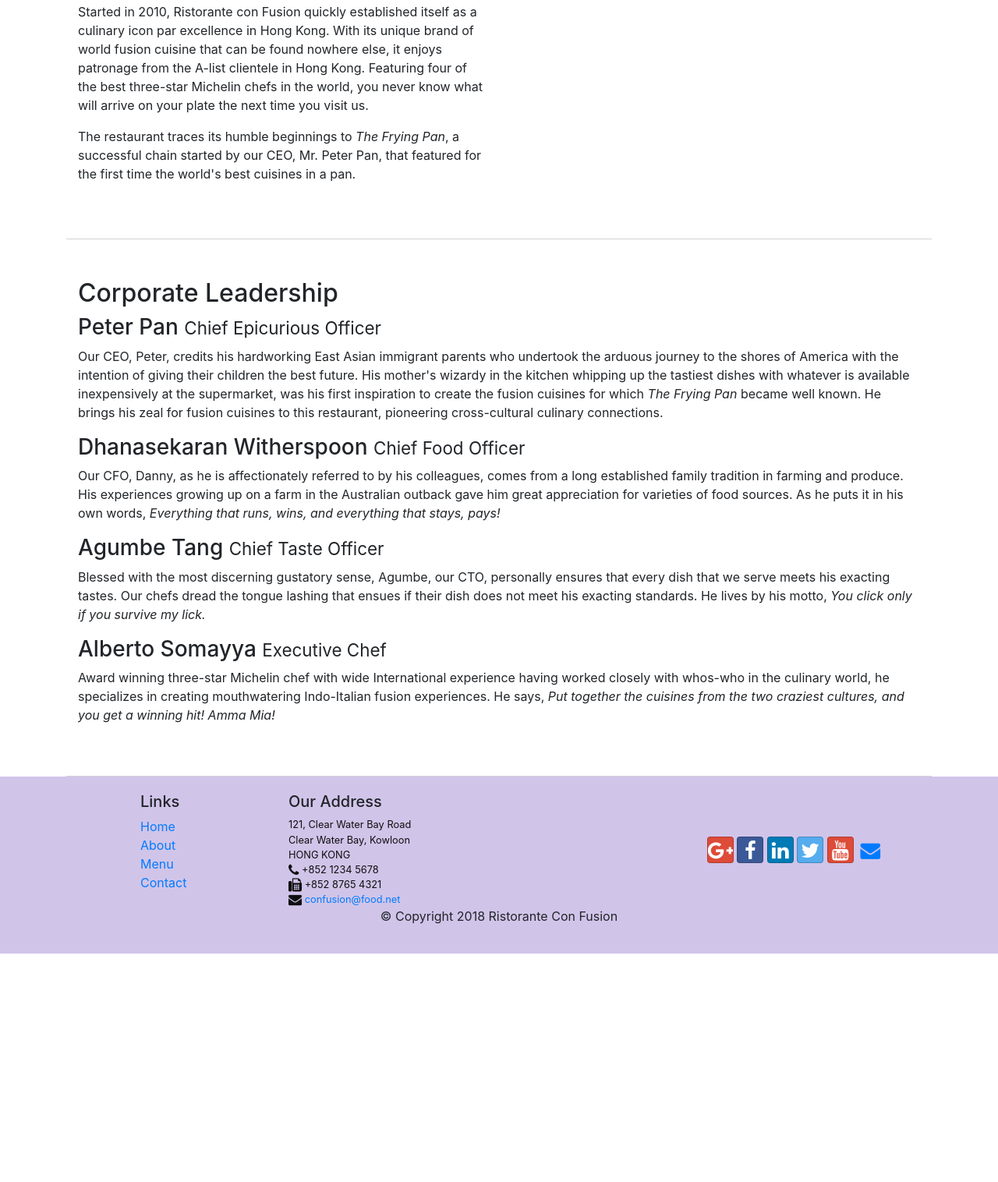
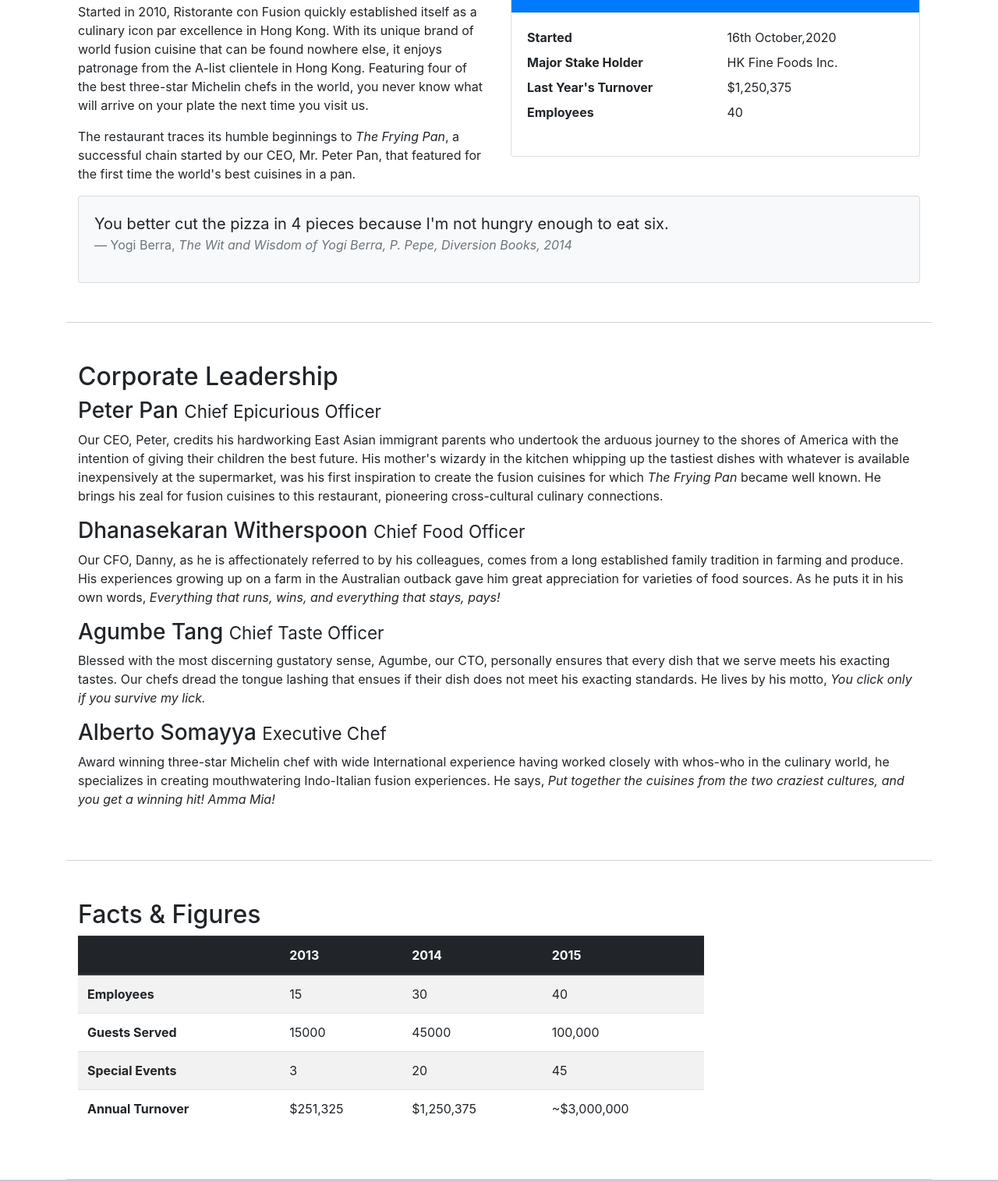
Before and after one commit to Racketycomic/Webdev, a website: page Bootstrap4/conFusion/aboutus.html in a window 1280 px wide. Shown: the part 558-2074 px from the top of the page at 78% size. Before the commit the page ends 1831 px from the top, so only its background shows below. Drawn offline with nearby package versions, Linux system fonts and the light colour scheme.

Commit message:
cards and tables

```diff
--- a/Bootstrap4/conFusion/aboutus.html
+++ b/Bootstrap4/conFusion/aboutus.html
@@ -26,7 +26,7 @@
           <li class="nav-item "> <a class="nav-link" href="./index.html"><span class="fa fa-home fa-lg"></span> Home </a></li>
           <li class="nav-item active"> <a class="nav-link" href="#"> <span class="fa fa-info fa-lg"></span> About </a></li>
           <li class="nav-item"> <a class="nav-link" href="#"><span class="fa fa-list fa-lg"></span> Menu </a></li>
-          <li class="nav-item"> <a class="nav-link" href="#"><span class="fa fa-address fa-lg"></span> Contact </a></li>
+          <li class="nav-item"> <a class="nav-link" href="./contactus.html"><span class="fa fa-address fa-lg"></span> Contact </a></li>
         </ul>
       </div>
     </div>
@@ -64,7 +64,35 @@
                 <p>Started in 2010, Ristorante con Fusion quickly established itself as a culinary icon par excellence in Hong Kong. With its unique brand of world fusion cuisine that can be found nowhere else, it enjoys patronage from the A-list clientele in Hong Kong.  Featuring four of the best three-star Michelin chefs in the world, you never know what will arrive on your plate the next time you visit us.</p>
                 <p>The restaurant traces its humble beginnings to <em>The Frying Pan</em>, a successful chain started by our CEO, Mr. Peter Pan, that featured for the first time the world's best cuisines in a pan.</p>
             </div>
-            <div>
+            <div class="col-sm">
+              <div class="card">
+                <h3 class="card-header bg-primary text-white">Facts At a Glance</h3>
+                <div class="card-body">
+                  <dl class="row">
+                    <dt class="col-6"> Started</dt>
+                    <dd class="col-6">16th October,2020</dd>
+                    <dt class="col-6">Major Stake Holder</dt>
+                    <dd class="col-6">HK Fine Foods Inc.</dd>
+                    <dt class="col-6">Last Year's Turnover</dt>
+                    <dd class="col-6">$1,250,375</dd>
+                    <dt class="col-6">Employees</dt>
+                    <dd class="col-6">40</dd>
+                  </dl>
+                </div>
+              </div>
+            </div>
+            <div class="col-12">
+              <div class="card card-body bg-light">
+                <blockquote class="blockquote">
+                  <p class="mb-0"> You better cut the pizza in 4 pieces because I'm not hungry enough to eat six.</p>
+                  <footer class="blockquote-footer">Yogi Berra,
+                            <cite title="Source Title">The Wit and Wisdom of Yogi Berra,
+                            P. Pepe, Diversion Books, 2014</cite>
+                  </footer>
+                </blockquote>
+
+              </div>
+
             </div>
         </div>
 
@@ -90,7 +118,51 @@
               </div>
             </div>
        </div>
-
+       <div class="row row-content">
+          <div class="col-12 col-sm-9">
+              <h2>Facts &amp; Figures</h2>
+              <div class="table-responsive">
+          <table class="table table-striped">
+            <thead class="thead-dark">
+                <tr>
+                    <th>&nbsp;</th>
+                    <th>2013</th>
+                    <th>2014</th>
+                    <th>2015</th>
+                </tr>
+            </thead>
+            <tbody>
+                <tr>
+                    <th>Employees</th>
+                    <td>15</td>
+                    <td>30</td>
+                    <td>40</td>
+                </tr>
+                <tr>
+                    <th>Guests Served</th>
+                    <td>15000</td>
+                    <td>45000</td>
+                    <td>100,000</td>
+                </tr>
+                <tr>
+                    <th>Special Events</th>
+                    <td>3</td>
+                    <td>20</td>
+                    <td>45</td>
+                </tr>
+                <tr>
+                    <th>Annual Turnover</th>
+                    <td>$251,325</td>
+                    <td>$1,250,375</td>
+                    <td>~$3,000,000</td>
+                </tr>
+            </tbody>
+        </table>
+      </div>
+          </div>
+           <div class="col-12 col-sm-3">
+          </div>
+     </div>
     </div>
 
     <footer class="footer">
@@ -102,7 +174,7 @@
                         <li><a href="./index.html">Home</a></li>
                         <li><a href="#">About</a></li>
                         <li><a href="#">Menu</a></li>
-                        <li><a href="#">Contact</a></li>
+                        <li><a href="./contactus.html">Contact</a></li>
                     </ul>
                 </div>
                 <div class="col-7 col-sm-5">
```
